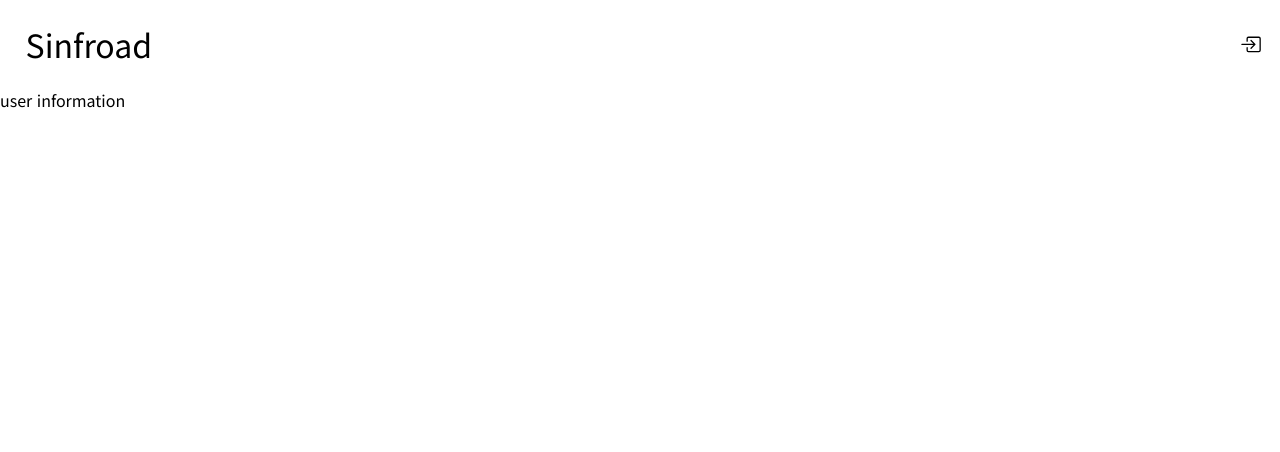
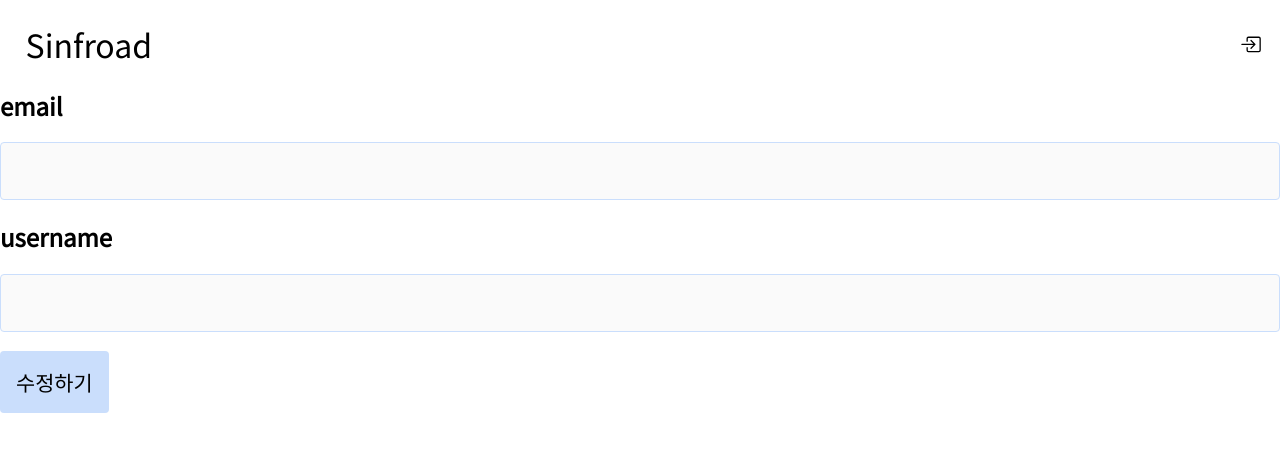
Before and after one commit to 0sinf/sinfroad-client, a React (Vite) app: page /users in a window 1280 px wide. Shown: the top 452 px of the page. Built offline with nearby package versions, Linux system fonts and the light colour scheme.

Commit message:
chore: Add user page

```diff
--- a/src/pages/User.tsx
+++ b/src/pages/User.tsx
@@ -1,3 +1,25 @@
+import Button from "../components/Button";
+import { Input } from "../components/Input";
+import useAuthStore from "../store/useAuthStore";
+
 export default function User() {
-  return <div>user information</div>;
+  const { user } = useAuthStore();
+
+  return (
+    <div className="user__container">
+      <Input
+        name="email"
+        value={user?.email}
+        className="input user__email"
+        disabled
+      />
+      <Input
+        name="username"
+        value={user?.name}
+        className="input user__username"
+        disabled
+      />
+      <Button value="수정하기" className="user__button-modify" />
+    </div>
+  );
 }
```
